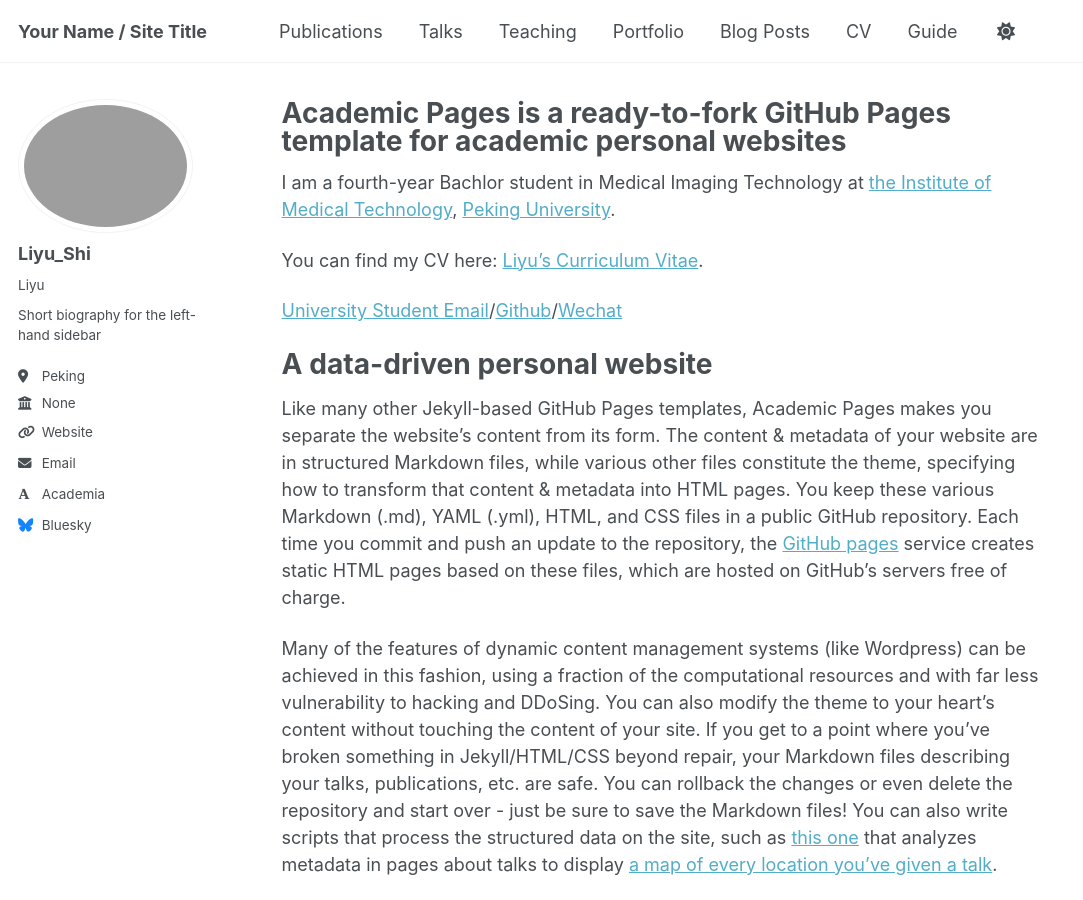
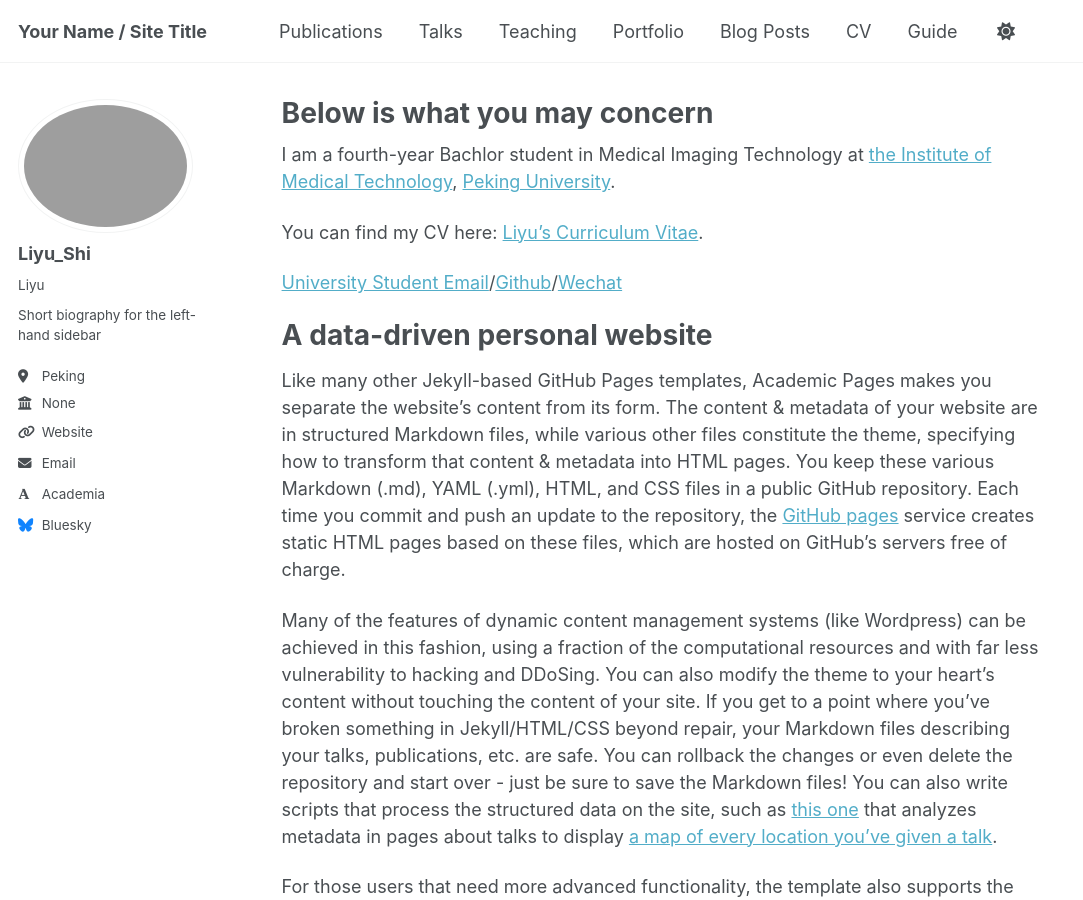
Before and after one commit to Sebastian-shiliyu/Sebastian-shiliyu.github.io, a Jekyll site: the page built from _pages/about.md, in a window 1280 px wide and 900 px high. Shown: the whole window, without its empty margins (0-1083 px from the left). Built offline with Jekyll 4.4.1, drawn with Linux system fonts in a browser that asks for light colours; some web fonts are replaced; a script that is not in the unit is left out.

Commit message:
Update about.md

```diff
--- a/_pages/about.md
+++ b/_pages/about.md
@@ -1,6 +1,6 @@
 ---
 permalink: /
-title: "Academic Pages is a ready-to-fork GitHub Pages template for academic personal websites"
+title: "Below is what you may concern"
 author_profile: true
 redirect_from:
   - /about/
```
